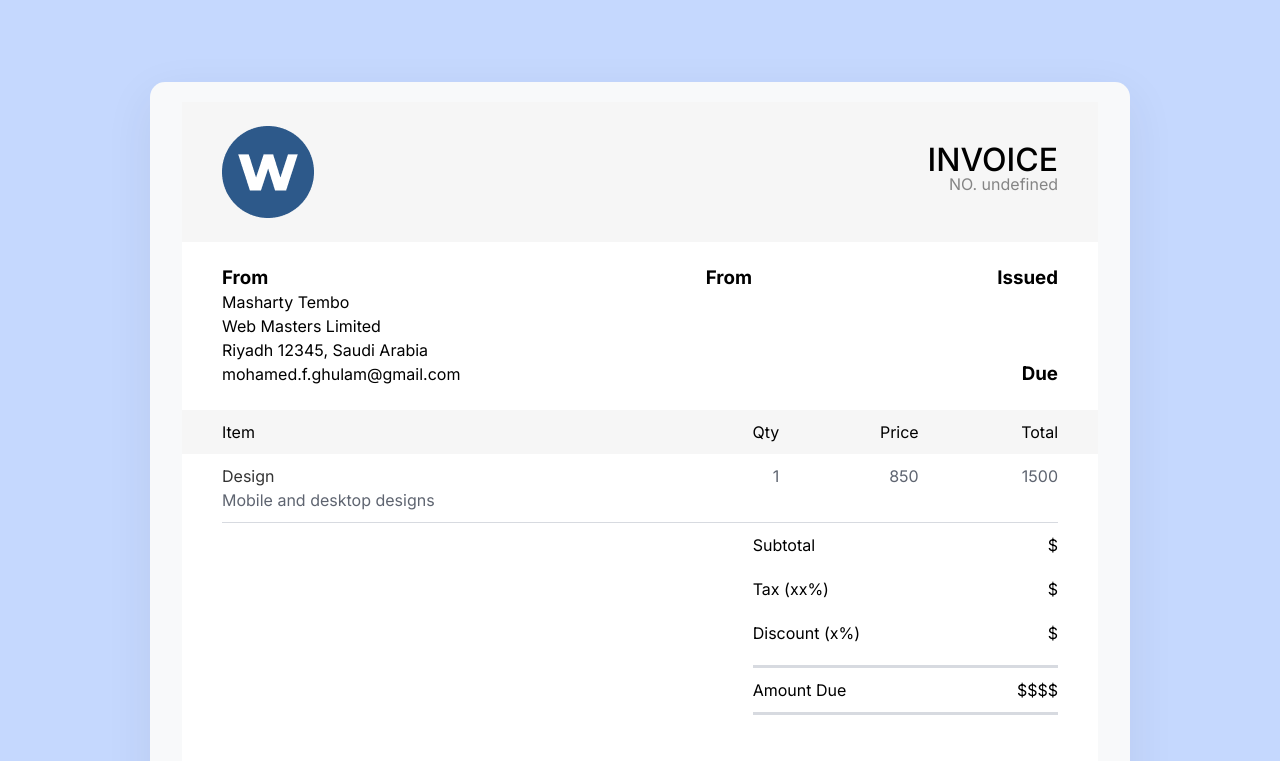
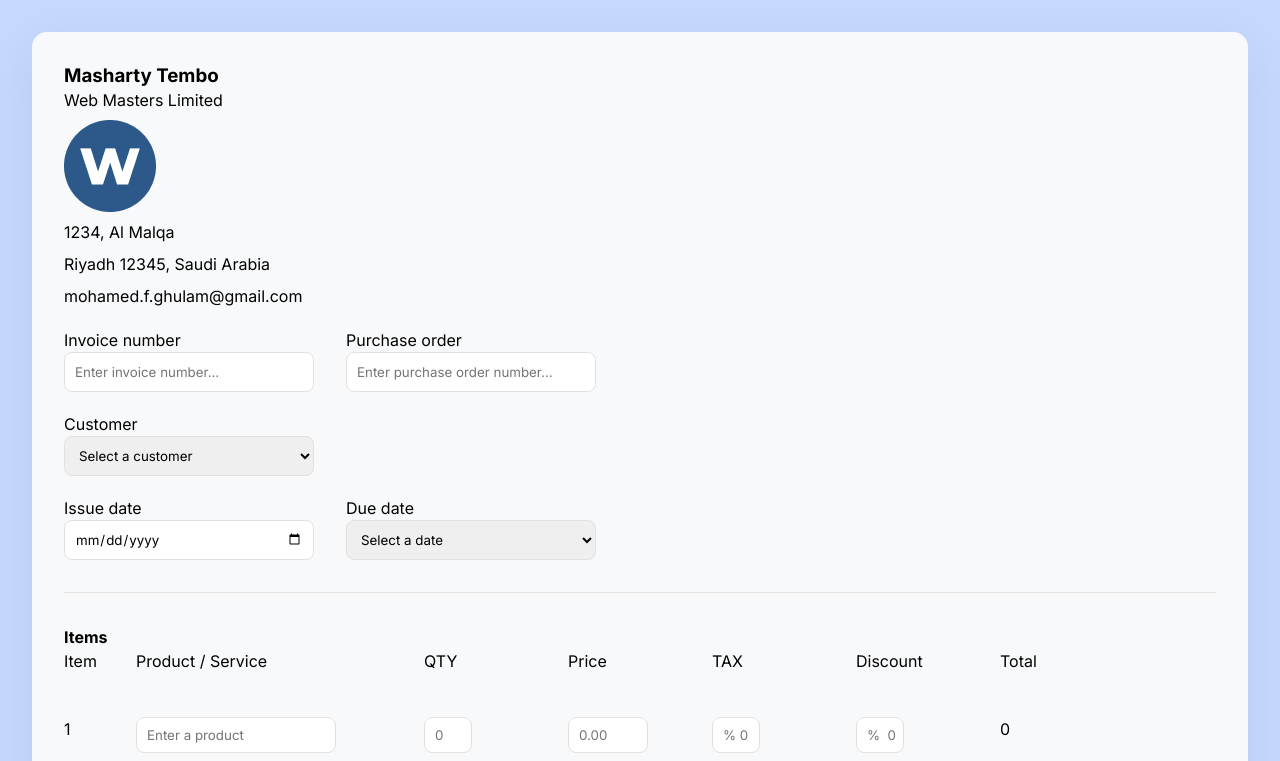
Before and after one commit to Gresham24/Invoice-Creator-App, a React (Vite) app: page / in a window 1280 px wide. Shown: the top 761 px of the page. Built offline with nearby package versions, Linux system fonts and the light colour scheme.

Commit message:
separated form data context

```diff
--- a/src/InvoiceApp.jsx
+++ b/src/InvoiceApp.jsx
@@ -1,18 +1,9 @@
-import React, { useState } from "react";
-import Form, { FormDataContext } from "./components/Form";
-import FormPrint from "./components/FormPrint";
+import React from "react";
+import Form from "./components/Form";
 
 function InvoiceApp() {
-    const [formValues, setFormValues] = useState({
-        details: {},
-        items: [],
-    });
-
     return (
-        <FormDataContext.Provider value={{ formValues, setFormValues }}>
-            <FormPrint />
-            <Form />
-        </FormDataContext.Provider>
+        <Form/>
     );
 }
 
--- a/src/components/Form.jsx
+++ b/src/components/Form.jsx
@@ -1,8 +1,7 @@
 import styled from "styled-components";
-import { createContext, useContext, useEffect, useState } from "react";
 import {companyDetails, customerDetails} from "./FormData";
-
-export const FormDataContext = createContext();
+import { useFormData} from "./FormDataContext";
+import { useState, useEffect } from "react";
 
 /*=========== STYLED COMPONENTS ===========*/
 
@@ -372,11 +371,14 @@ function Form() {
     };
 
     // Use context to access setFormValues
-    const { setFormValues } = useContext(FormDataContext);
+    const { formValues, setFormValues } = useFormData();
+const { testFunction } = useFormData();
 
     const handleSubmit = (e) => {
         e.preventDefault();
         setFormValues({ details, items });
+        // To test if useFormData is working
+        testFunction();
     };
 
     // Form display
--- /dev/null
+++ b/src/components/FormDataContext.jsx
@@ -0,0 +1,17 @@
+import React, { createContext, useState, useContext } from "react";
+
+const FormDataContext = createContext();
+
+export const FormDataProvider = ({ children }) => {
+    // to test that useFormData is working
+    const testFunction = () => console.log("Test function called.");
+    const [formValues, setFormValues] = useState({ details: {}, items: [] });
+
+    return (
+        <FormDataContext.Provider value={{ formValues, setFormValues }}>
+            {children}
+        </FormDataContext.Provider>
+    );
+};
+
+export const useFormData = () => useContext(FormDataContext);
--- a/src/components/FormPrint.jsx
+++ b/src/components/FormPrint.jsx
@@ -1,7 +1,8 @@
-import { useContext } from "react";
+// import { useContext } from "react";
 import styled from "styled-components";
-import { FormDataContext } from "./Form";
+// import { FormDataContext } from "./Form";
 import { companyDetails, customerDetails } from "./FormData";
+import { useFormData } from "./FormDataContext";
 
 const StyledContainer = styled.div`
 margin: 50px auto;
@@ -131,7 +132,8 @@ const StyledFooter = styled.div`
 `;
 
 export default function FormPrint() {
-    const { formValues } = useContext(FormDataContext);
+    const { formValues } = useFormData;
+    console.log(formValues);
 
     // Storing saved invoice details
     const formEntryDetails = {
```
Also changed, not shown: src/main.jsx (+7 -4 lines).
